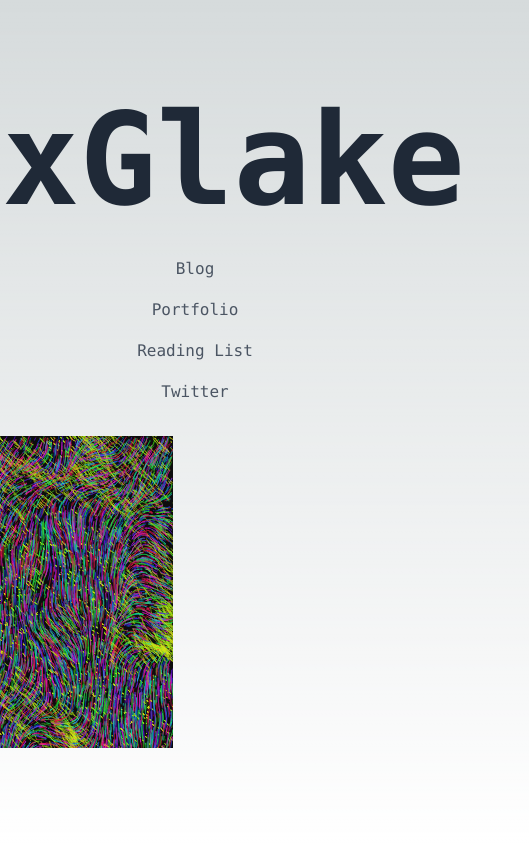
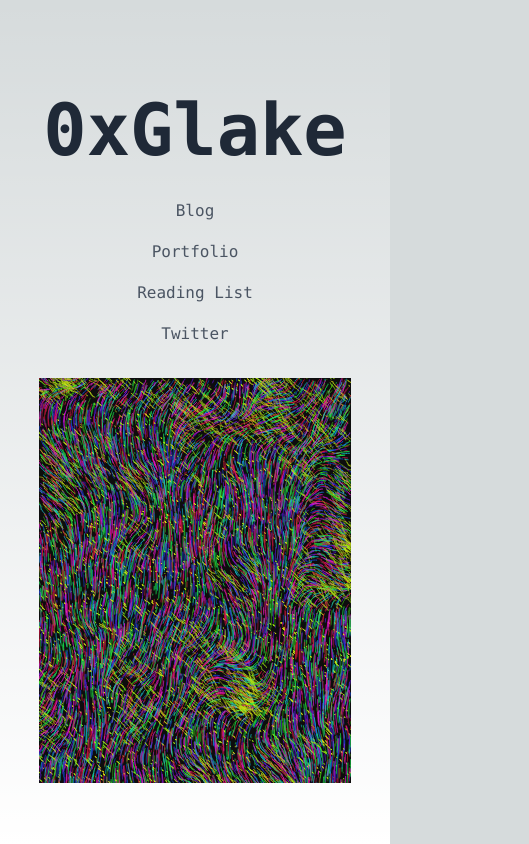
Before and after one commit to 0xGlake/home, a Next.js app: page / in a window 390 px wide. Shown: the whole page, 529 px wide, since content can reach past the window. Built offline with nearby package versions, Linux system fonts and the light colour scheme.

Commit message:
handle different screen sizes for landing

```diff
--- a/app/page.tsx
+++ b/app/page.tsx
@@ -8,26 +8,56 @@ const P5Sketch = dynamic(() => import('./components/sketch'), {
   ssr: false
 });
 
+const SCREEN_SIZES = {
+  SM: 'sm',
+  MD: 'md',
+  LG: 'lg',
+  XL: 'xl',
+};
+
+const BREAKPOINTS = {
+  SM: 640,
+  MD: 768,
+  LG: 1333,
+};
+
 export default function Home() {
   const [size, setSize] = useState({ width: 975, height: 750 });
-  const [isMedium, setIsMedium] = useState(false);
+  const [screenSize, setScreenSize] = useState(SCREEN_SIZES.XL);
 
   useEffect(() => {
     const handleResize = () => {
-      const width = window.innerWidth;
-      const height = window.innerHeight;
-      const isMediumScreen = width <= 768; // md breakpoint
+      const { innerWidth: width, innerHeight: height } = window;
 
-      setIsMedium(isMediumScreen);
+      let newScreenSize;
+      let newSize;
 
-      if (isMediumScreen) {
-        const newSize = Math.min(width * 0.8, height * 0.8);
-        setSize({ width: newSize, height: newSize });
+      if (width <= BREAKPOINTS.SM) {
+        newScreenSize = SCREEN_SIZES.SM;
+        const newWidth = Math.min(width * 0.8, height * 0.5);
+        newSize = { width: newWidth, height: newWidth * 1.3 };
+      } else if (width <= BREAKPOINTS.MD) {
+        newScreenSize = SCREEN_SIZES.MD;
+        const newWidth = Math.min(width * 0.8, height * 0.8);
+        newSize = { width: newWidth, height: newWidth };
+      } else if (width <= BREAKPOINTS.LG) {
+        newScreenSize = SCREEN_SIZES.LG;
+        const newWidth = Math.min(width * 0.6, height * 0.6);
+        newSize = { width: newWidth, height: newWidth };
       } else {
-        const newHeight = Math.min(width * 0.6, height * 0.8);
-        const newWidth = newHeight * 1.3;
-        setSize({ width: Math.floor(newWidth), height: Math.floor(newHeight) });
+        newScreenSize = SCREEN_SIZES.XL;
+        const newHeight = Math.min(width * 0.6, height * 0.7); // Adjusted for better proportions
+        const newWidth = newHeight * 1.7;
+        newSize = { width: newWidth, height: newHeight };
       }
+
+      console.log(width, newScreenSize);
+
+      setScreenSize(newScreenSize);
+      setSize({
+        width: Math.floor(newSize.width),
+        height: Math.floor(newSize.height)
+      });
     };
 
     handleResize();
@@ -42,45 +72,100 @@ export default function Home() {
     }
   };
 
+  const getTitleStyle = () => {
+    if (screenSize === SCREEN_SIZES.SM) {
+      return 'text-7xl';
+    }
+    if (screenSize === SCREEN_SIZES.MD) {
+      return 'text-8xl';
+    }
+    if (screenSize === SCREEN_SIZES.LG) {
+      return 'text-9xl absolute left-1/2 top-0 transform -translate-x-1/2';
+    }
+    return 'text-9xl absolute left-0 top-1/2 transform -translate-y-1/2 -translate-x-1/3 -rotate-90'; // Adjusted for XL
+  };
+
+  const getLayoutStyle = () => {
+    if (screenSize === SCREEN_SIZES.XL) {
+      return 'flex flex-row justify-center items-center w-full h-screen';
+    }
+    return `flex flex-col ${
+      screenSize === SCREEN_SIZES.LG ? 'md:flex-row md:justify-center' : 'items-center'
+    } w-full`;
+  };
+
+  const getLinkContainerStyle = () => {
+    if (screenSize === SCREEN_SIZES.XL) {
+      return 'flex flex-col space-y-4 items-end justify-center h-full ml-16 mr-12';
+    }
+    if (screenSize === SCREEN_SIZES.LG) {
+      return 'flex flex-col space-y-4 items-end mt-24 mr-8';
+    }
+    return 'flex flex-col space-y-4 items-center mt-8';
+  };
+
   return (
-    <main className="flex min-h-screen flex-col items-center justify-center">
-      <div className="flex flex-col md:flex-row md:items-center">
-        <div className="flex flex-col items-center md:items-end mx-16">
-          <div className={`text-9xl font-bold text-gray-800 font-mono whitespace-nowrap ${isMedium ? '' : 'absolute left-0 top-1/2 transform -translate-y-1/2 -translate-x-1/4 -rotate-90'}`}>
+    <main className="flex min-h-screen flex-col items-center justify-center px-4 md:px-0">
+      <div className={getLayoutStyle()}>
+        {screenSize === SCREEN_SIZES.XL && (
+          <div className="relative flex-1">
+            <div className={`font-bold text-gray-800 font-mono whitespace-nowrap ${getTitleStyle()}`}>
               <motion.div
-              initial={{ opacity: 0, x: isMedium ? 0 : -100, y: isMedium ? -50 : 0 }}
+                initial={{ opacity: 0, x: -100 }}
+                animate={{ opacity: 1, x: 0 }}
+                transition={{ duration: 0.8 }}
+              >
+                0xGlake
+              </motion.div>
+            </div>
+          </div>
+        )}
+        {screenSize !== SCREEN_SIZES.XL && (
+          <div className={`flex flex-col items-center ${
+            screenSize === SCREEN_SIZES.LG ? 'md:items-end mx-16 md:mx-0' : 'mt-8'
+          }`}>
+            <div className={`font-bold text-gray-800 font-mono whitespace-nowrap ${getTitleStyle()}`}>
+              <motion.div
+                initial={{ opacity: 0, x: screenSize === SCREEN_SIZES.MD || screenSize === SCREEN_SIZES.SM ? 0 : -100, y: screenSize === SCREEN_SIZES.MD || screenSize === SCREEN_SIZES.SM ? -50 : 0 }}
                 animate={{ opacity: 1, x: 0, y: 0 }}
                 transition={{ duration: 0.8 }}
               >
                 0xGlake
               </motion.div>
             </div>
+          </div>
+        )}
         <motion.div
           initial={{ opacity: 0, y: 50 }}
           animate={{ opacity: 1, y: 0 }}
           transition={{ duration: 0.8, delay: 0.2 }}
-            className="flex flex-col space-y-4 items-center md:items-end mt-8 md:mt-0 ml-0 md:ml-16"
+          className={getLinkContainerStyle()}
         >
-            <motion.div variants={linkVariants} whileHover="hover">
-              <Link href="/blog" className="text-gray-600 hover:text-gray-200 font-mono hover:underline">Blog</Link>
+          {[
+            { href: '/blog', text: 'Blog' },
+            { href: '/portfolio', text: 'Portfolio' },
+            { href: '/readingList', text: 'Reading List' },
+            { href: 'https://twitter.com/0xGlake', text: 'Twitter', external: true },
+          ].map(({ href, text, external }) => (
+            <motion.div key={href} variants={linkVariants} whileHover="hover">
+              {external ? (
+                <a href={href} target="_blank" rel="noopener noreferrer" className="text-gray-600 hover:text-gray-200 font-mono hover:underline">
+                  {text}
+                </a>
+              ) : (
+                <Link href={href} className="text-gray-600 hover:text-gray-200 font-mono hover:underline">
+                  {text}
+                </Link>
+              )}
             </motion.div>
-            <motion.div variants={linkVariants} whileHover="hover">
-              <Link href="/portfolio" className="text-gray-600 hover:text-gray-200 font-mono hover:underline">Portfolio</Link>
+          ))}
         </motion.div>
-            <motion.div variants={linkVariants} whileHover="hover">
-              <Link href="/readingList" className="text-gray-600 hover:text-gray-200 font-mono hover:underline">Reading List</Link>
-            </motion.div>
-            <motion.div variants={linkVariants} whileHover="hover">
-              <a href="https://twitter.com/0xGlake" target="_blank" rel="noopener noreferrer" className="text-gray-600 hover:text-gray-200 font-mono hover:underline">Twitter</a>
-            </motion.div>
-          </motion.div>
-        </div>
         <motion.div
           initial={{ opacity: 0, scale: 0.9 }}
           animate={{ opacity: 1, scale: 1 }}
           transition={{ duration: 0.8 }}
           style={{ width: size.width, height: size.height }}
-          className="flex items-center mt-8 md:mt-0"
+          className={`flex items-center justify-center ${screenSize === SCREEN_SIZES.XL ? 'mr-16' : 'mt-8 md:mt-0'} ${screenSize === SCREEN_SIZES.XL ? 'flex-1' : 'w-full'}`}
         >
           <P5Sketch key={`${size.width}-${size.height}`} width={size.width} height={size.height} />
         </motion.div>
```
Lines whose indentation alone changed are shown as unchanged.
